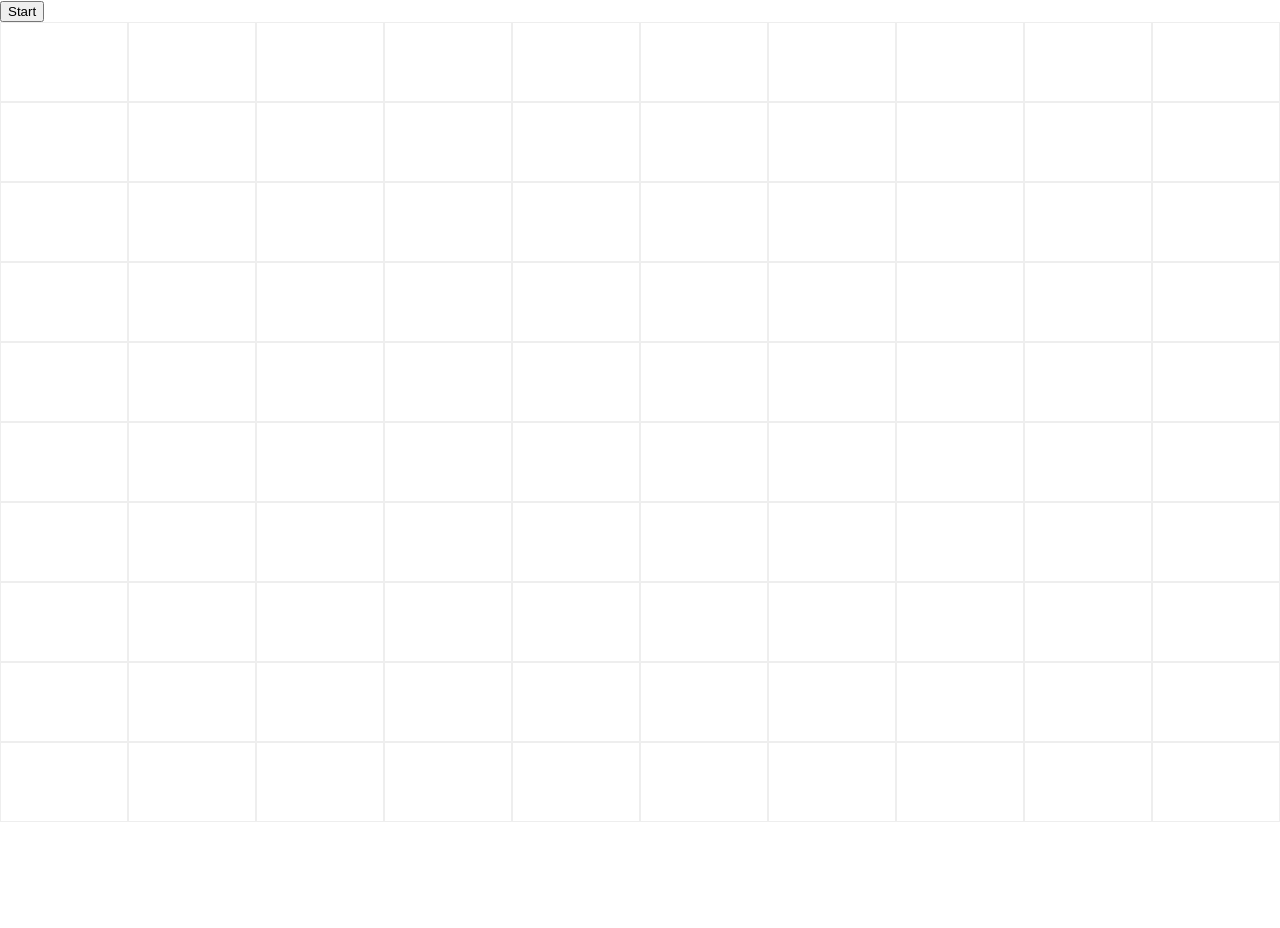
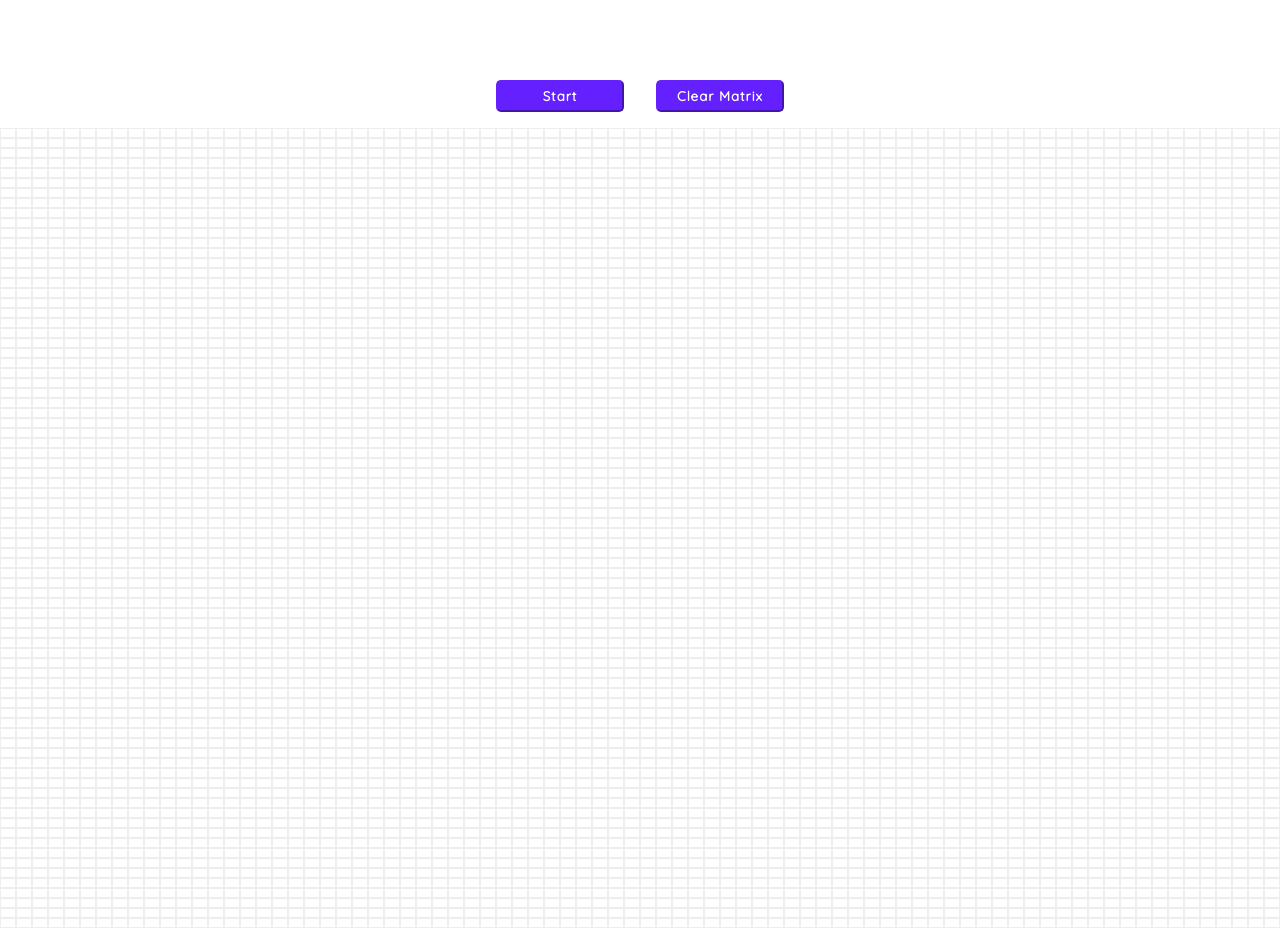
Before and after one commit to KARENLABO/game-of-life, a React (Create React App) app in the folder Karen/game-of-life/: page / in a window 1280 px wide. Before the commit the page ends 822 px from the top, so only its background shows below. Built offline with nearby package versions, Linux system fonts and the light colour scheme.

Commit message:
Add some styles into the matrix, also refactor the logic in how to create the matrix

```diff
--- a/Karen/game-of-life/src/components/Cell.jsx
+++ b/Karen/game-of-life/src/components/Cell.jsx
@@ -1,16 +1,17 @@
 import React, { useCallback, useState } from 'react';
 
 const Cell = ({  x, y, isClickable }) => {
-    const [isAlive, setAlive] = useState(false);
+  const [isAlive, setAlive] = useState(false);
 
-    const onClickCell = useCallback(() => {
-        isClickable && setAlive(!isAlive)
-    }, [isAlive, isClickable]);
+  const onClickCell = useCallback(() => {
+      isClickable && setAlive(!isAlive)
+  }, [isAlive, isClickable]);
 
     return(
         <td
+        id={x+y}
         style={{
-          backgroundColor: isAlive ? 'green' : 'white'
+          backgroundColor: isAlive ? '#6420ff' : 'white'
         }}
         onClick={onClickCell}></td>
     )
--- a/Karen/game-of-life/src/components/Table.css
+++ b/Karen/game-of-life/src/components/Table.css
@@ -1,3 +1,6 @@
+@import url('https://fonts.googleapis.com/css2?family=Quicksand&display=swap');
+
+
 .table-container{
     width:100vw;
     height: 100vh;
@@ -6,3 +9,27 @@
 td{
     border: 1px #eee solid;
 }
+
+.butons-menu{
+    display: flex;
+    justify-content: center;
+    align-items: end;
+    margin-bottom: 1rem;
+    gap: 2rem;
+    min-height: 7rem;
+
+
+}
+
+
+button{
+    color: white;
+    background-color: #6420ff;
+    border-radius: 5px;
+    border-color: #6420ff;
+    width:8rem;
+    height: 2rem;
+    font-family: 'Quicksand', sans-serif;
+    font-weight: 600;
+    letter-spacing: 1px;
+}
--- a/Karen/game-of-life/src/components/Table.jsx
+++ b/Karen/game-of-life/src/components/Table.jsx
@@ -2,50 +2,41 @@ import React, { useState } from 'react';
 import Cell from './Cell';
 import './Table.css';
 
-
-const numRows = 10;
-const numCols = 10;
-
-const generateNewArray = (value) => {
-  const array = [];
-  for (let i = 0; i < value; i++) {
-    array.push("");
-  }
-  return array
-}
-
-
-
 function Table() {
   const [isClickable, setClickable] = useState(true);
-
-    const rows = generateNewArray(numRows);
-    const columns = generateNewArray(numCols);
+  const cells = new Array(80).fill('').map(() => new Array(80).fill(Math.random()<0.5));;
 
     const onClickStart = () => {
+      setClickable(!isClickable);
+      createRandom()
+    }
+
+    const createRandom = () =>{
+      const matrix = new Array(80).fill('').map(() => new Array(80).fill(Math.random()<0.5));
+      cells.push(matrix);
+    };
+
+    const onClickClean = () => {
       setClickable(!isClickable);
     }
 
     return(
       <div>
-        <div>
+        <div className='butons-menu'>
           <button onClick={onClickStart}>{isClickable ? 'Start' : 'Stop'}</button>
+          <button onClick={onClickClean}>Clear Matrix</button>
         </div>
         <div>
           <table className='table-container' cellPadding={0} cellSpacing={0}>
             <tbody>
             {
-              rows.map((row, x) => {
+              cells.map((row, i) => {
                 return (
-                  <tr key={x}>
-                    {
-                      columns.map((column, y) => {
-                        return(
-                          <Cell x={x} y={y} isClickable={isClickable}/>
-                        )
-                      })
-                    }
-                  </tr>
+                  <tr key={i}>
+                    {row.map((colum, j) => {
+                    return <Cell x={i} y={j}/>
+                    })}
+                </tr>
                 )
               })
             }
```
